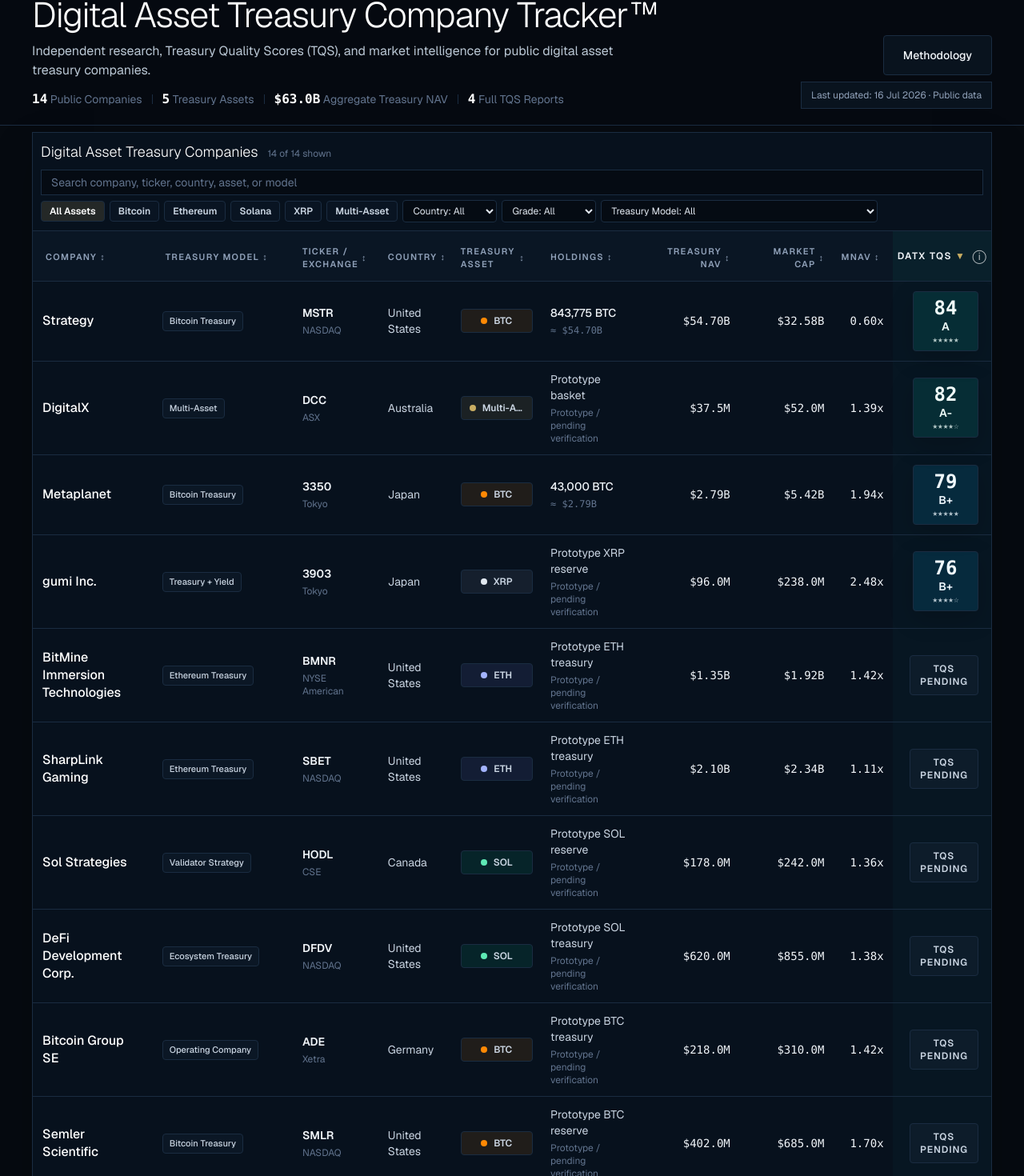
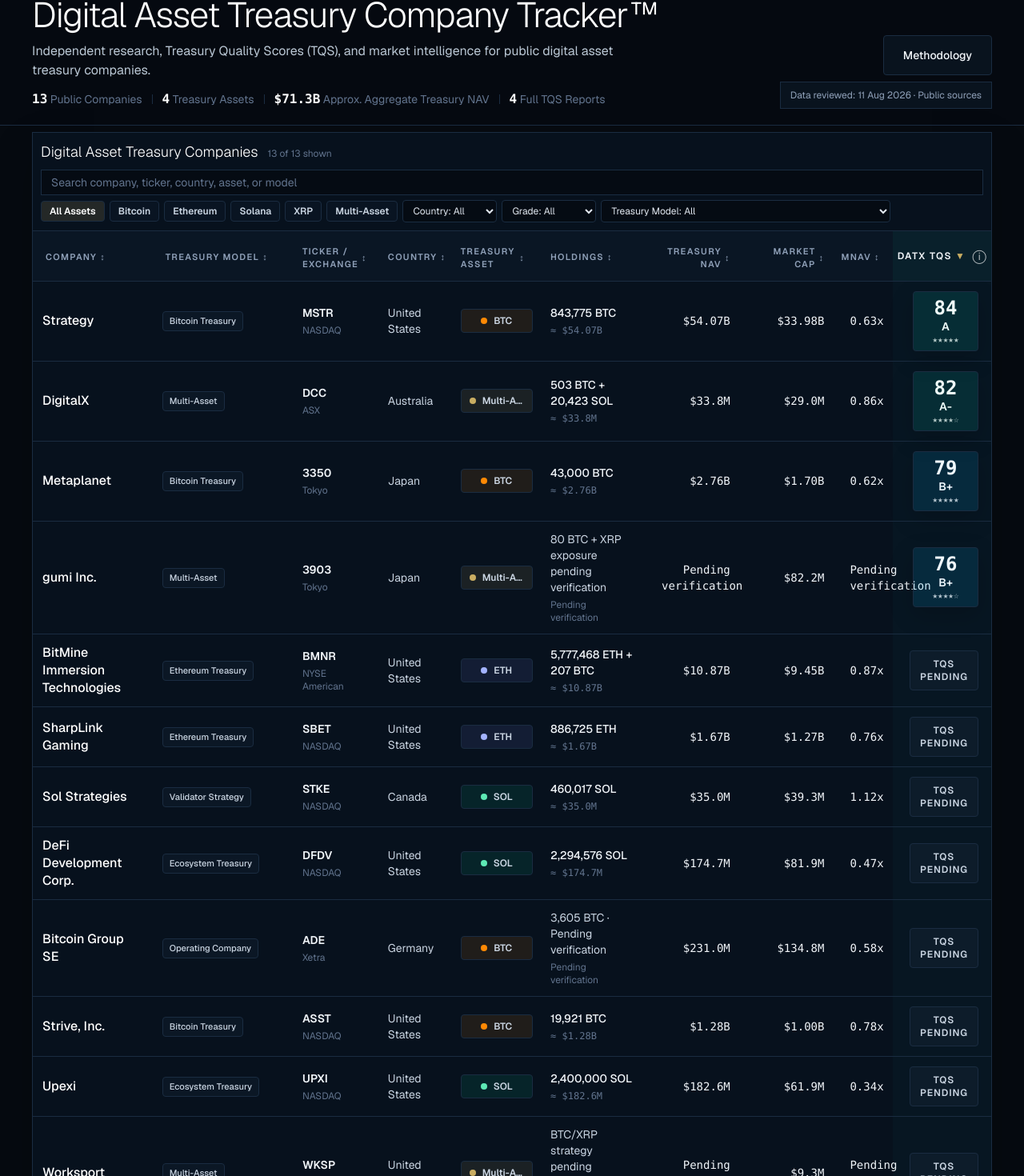
Before and after one commit to datxstrategy-creator/datx-prototype, a Next.js app: page /tracker in a window 1280 px wide. Shown: the part 72-1542 px from the top of the page at 80% size. Built offline with nearby package versions, Linux system fonts and the light colour scheme.

Commit message:
Update live DATX tracker company data

```diff
--- a/app/dat-tracker-prototype/company-report-template.tsx
+++ b/app/dat-tracker-prototype/company-report-template.tsx
@@ -352,6 +352,12 @@
           <p className="mt-8 max-w-5xl border-t border-datx-line pt-5 text-sm leading-7 text-slate-400">
             {report.disclaimer}
           </p>
+          {report.reviewNotice ? (
+            <div className="mt-5 max-w-5xl border border-amber-300/30 bg-amber-400/10 p-4 text-sm leading-7 text-amber-100">
+              <p className="font-semibold text-amber-50">Analyst review notice</p>
+              <p className="mt-2 text-amber-100/85">{report.reviewNotice}</p>
+            </div>
+          ) : null}
         </div>
       </section>
 
--- a/app/dat-tracker-prototype/tracker-client.tsx
+++ b/app/dat-tracker-prototype/tracker-client.tsx
@@ -70,6 +70,11 @@
   model: string;
   rating: TqsRating | PendingRating;
   dataNote?: string;
+  sources?: {
+    label: string;
+    url: string;
+    date: string;
+  }[];
 };
 
 const assetFilters: AssetFilter[] = [
@@ -229,7 +234,9 @@
 }
 
 function hasVerifiedHolding(company: CompanyRecord) {
-  return !company.holdings.toLowerCase().includes("prototype");
+  const holdings = company.holdings.toLowerCase();
+
+  return !holdings.includes("prototype") && !holdings.includes("pending");
 }
 
 function confidenceStars(confidence: number) {
@@ -500,6 +507,7 @@
 
 function HoldingsDisplay({ company }: { company: CompanyRecord }) {
   const verified = hasVerifiedHolding(company);
+  const pending = company.holdings.toLowerCase().includes("pending");
 
   return (
     <div className="text-sm">
@@ -508,6 +516,8 @@
       </p>
       {verified ? (
         <p className="mt-1 font-mono text-xs text-slate-500">≈ {company.treasuryNav}</p>
+      ) : pending ? (
+        <p className="mt-1 text-xs text-slate-500">Pending verification</p>
       ) : (
         <p className="mt-1 text-xs text-slate-500">Prototype / pending verification</p>
       )}
@@ -1159,6 +1169,9 @@
             <p className="mt-3 text-sm leading-7 text-slate-400">
               Numerical treasury data and analyst-scored qualitative categories
               are treated separately so assumptions remain visible.
+              {publicMode
+                ? " Crypto prices are as of 11 Aug 2026, approximately 03:38 UTC."
+                : ""}
             </p>
           </div>
           <div className="border border-datx-line bg-[#091522] p-4">
@@ -1451,7 +1464,12 @@
                 {[
                   [summary.companiesTracked, "Public Companies"],
                   [summary.assetsRepresented, "Treasury Assets"],
-                  [summary.aggregateNav, "Aggregate Treasury NAV"],
+                  [
+                    summary.aggregateNav,
+                    publicMode
+                      ? "Approx. Aggregate Treasury NAV"
+                      : "Aggregate Treasury NAV",
+                  ],
                   [summary.ratedCount, "Full TQS Reports"],
                 ].map(([value, label], index) => (
                   <div className="flex items-center gap-3" key={label}>
@@ -1480,7 +1498,9 @@
                 Methodology
               </button>
               <div className="border border-datx-line bg-datx-panel/60 px-3 py-2 text-xs text-slate-400">
-                Last updated: 16 Jul 2026 · {publicMode ? "Public data" : "Prototype data"}
+                {publicMode
+                  ? "Data reviewed: 11 Aug 2026 · Public sources"
+                  : "Last updated: 16 Jul 2026 · Prototype data"}
               </div>
             </div>
           </div>
--- a/app/tracker/methodology/page.tsx
+++ b/app/tracker/methodology/page.tsx
@@ -131,6 +131,9 @@
 
         <section className="border-t border-datx-line pt-5 text-sm leading-7 text-slate-400">
           <p>{methodology.disclaimer}</p>
+          <p className="mt-3 text-xs text-slate-500">
+            Crypto prices are as of 11 Aug 2026, approximately 03:38 UTC.
+          </p>
         </section>
       </div>
     </main>
--- a/app/tracker/page.tsx
+++ b/app/tracker/page.tsx
@@ -40,12 +40,24 @@
     asset: "Bitcoin",
     assetLabel: "BTC",
     holdings: "843,775 BTC",
-    treasuryNav: "$54.70B",
-    treasuryNavValue: 54.7,
-    marketCap: "$32.58B",
-    marketCapValue: 32.58,
-    mnav: "0.60x",
+    treasuryNav: "$54.07B",
+    treasuryNavValue: 54.069498,
+    marketCap: "$33.98B",
+    marketCapValue: 33.98,
+    mnav: "0.63x",
     model: "Levered Bitcoin treasury platform",
+    sources: [
+      {
+        label: "Strategy SEC filing",
+        url: "https://www.sec.gov/Archives/edgar/data/1050446/000119312526237907/mstr-ex99_1.htm",
+        date: "26 May 2026",
+      },
+      {
+        label: "CoinGecko public-company treasury data",
+        url: "https://www.coingecko.com/en/treasuries/companies/strategy",
+        date: "11 Aug 2026",
+      },
+    ],
     rating: {
       status: "rated",
       score: 84,
@@ -79,15 +91,33 @@
     exchange: "ASX",
     country: "Australia",
     asset: "Multi-Asset",
-    assetLabel: "BTC / Multi-Asset",
-    holdings: "Prototype basket",
-    treasuryNav: "$37.5M",
-    treasuryNavValue: 0.0375,
-    marketCap: "$52.0M",
-    marketCapValue: 0.052,
-    mnav: "1.39x",
+    assetLabel: "BTC / SOL",
+    holdings: "503 BTC + 20,423 SOL",
+    treasuryNav: "$33.8M",
+    treasuryNavValue: 0.033786083,
+    marketCap: "$29.0M",
+    marketCapValue: 0.02903,
+    mnav: "0.86x",
     model: "Operating company with digital asset treasury",
-    dataNote: "Prototype numerical fields where verified live data was not supplied.",
+    dataNote:
+      "DigitalX treasury holdings reviewed from public treasury sources. USD value uses crypto prices as of 11 Aug 2026, approximately 03:38 UTC.",
+    sources: [
+      {
+        label: "DigitalX Bitcoin Treasury page",
+        url: "https://www.digitalx.com/bitcoin-treasury/",
+        date: "11 Aug 2026",
+      },
+      {
+        label: "CoinGecko public-company treasury data",
+        url: "https://www.coingecko.com/en/treasuries/companies/digitalx",
+        date: "11 Aug 2026",
+      },
+      {
+        label: "The Block treasury data",
+        url: "https://www.theblock.co/treasuries/dcc.ax",
+        date: "11 Aug 2026",
+      },
+    ],
     rating: {
       status: "rated",
       score: 82,
@@ -128,13 +158,26 @@
     asset: "Bitcoin",
     assetLabel: "BTC",
     holdings: "43,000 BTC",
-    treasuryNav: "$2.79B",
-    treasuryNavValue: 2.79,
-    marketCap: "$5.42B",
-    marketCapValue: 5.42,
-    mnav: "1.94x",
+    treasuryNav: "$2.76B",
+    treasuryNavValue: 2.75544,
+    marketCap: "$1.70B",
+    marketCapValue: 1.7,
+    mnav: "0.62x",
     model: "Asia-focused Bitcoin treasury company",
-    dataNote: "Prototype numerical fields where verified live data was not supplied.",
+    dataNote:
+      "Metaplanet holdings reviewed from public treasury sources. USD value uses crypto prices as of 11 Aug 2026, approximately 03:38 UTC.",
+    sources: [
+      {
+        label: "Metaplanet treasury dashboard",
+        url: "https://treasury.metaplanet.jp/",
+        date: "11 Aug 2026",
+      },
+      {
+        label: "CoinGecko public-company treasury data",
+        url: "https://www.coingecko.com/en/treasuries/companies/metaplanet",
+        date: "11 Aug 2026",
+      },
+    ],
     rating: {
       status: "rated",
       score: 79,
@@ -176,16 +219,34 @@
     ticker: "3903",
     exchange: "Tokyo",
     country: "Japan",
-    asset: "XRP",
-    assetLabel: "XRP",
-    holdings: "Prototype XRP reserve",
-    treasuryNav: "$96.0M",
-    treasuryNavValue: 0.096,
-    marketCap: "$238.0M",
-    marketCapValue: 0.238,
-    mnav: "2.48x",
-    model: "Blockchain operating company with active XRP treasury",
-    dataNote: "Prototype numerical fields where verified live data was not supplied.",
+    asset: "Multi-Asset",
+    assetLabel: "BTC / XRP",
+    holdings: "80 BTC + XRP exposure pending verification",
+    treasuryNav: "Pending verification",
+    treasuryNavValue: 0,
+    marketCap: "$82.2M",
+    marketCapValue: 0.08217,
+    mnav: "Pending verification",
+    model: "Blockchain operating company with BTC and XRP exposure",
+    dataNote:
+      "gumi holdings data and analysis are under analyst review. The current XRP quantity and complete crypto portfolio remain pending verification.",
+    sources: [
+      {
+        label: "CoinGecko public-company treasury data",
+        url: "https://www.coingecko.com/en/treasuries/companies/gumi-inc",
+        date: "11 Aug 2026",
+      },
+      {
+        label: "gumi IR information",
+        url: "https://gu3.co.jp/ir/information/",
+        date: "11 Aug 2026",
+      },
+      {
+        label: "TSE/Minkabu XRP disclosure index",
+        url: "https://minkabu.jp/stock/3903/news/4324385",
+        date: "29 Aug 2025",
+      },
+    ],
     rating: {
       status: "rated",
       score: 76,
@@ -229,15 +290,28 @@
     country: "United States",
     asset: "Ethereum",
     assetLabel: "ETH",
-    holdings: "Prototype ETH treasury",
-    treasuryNav: "$1.35B",
-    treasuryNavValue: 1.35,
-    marketCap: "$1.92B",
-    marketCapValue: 1.92,
-    mnav: "1.42x",
+    holdings: "5,777,468 ETH + 207 BTC",
+    treasuryNav: "$10.87B",
+    treasuryNavValue: 10.868031676,
+    marketCap: "$9.45B",
+    marketCapValue: 9.45,
+    mnav: "0.87x",
     model: "Ethereum treasury and mining infrastructure",
     rating: { status: "pending" },
-    dataNote: "Prototype pending record; no completed DATX rating.",
+    dataNote:
+      "Holdings reviewed from BitMine public release. USD value uses crypto prices as of 11 Aug 2026, approximately 03:38 UTC.",
+    sources: [
+      {
+        label: "BitMine public holdings release",
+        url: "https://www.prnewswire.com/news-releases/bitmine-immersion-technologies-bmnr-announces-eth-holdings-reach-5-78-million-tokens-and-total-crypto-and-total-cash-holdings-of-11-5-billion-302829332.html",
+        date: "20 Jul 2026",
+      },
+      {
+        label: "CoinGecko public-company treasury data",
+        url: "https://www.coingecko.com/en/treasuries/companies/bitmine?coin=ethereum",
+        date: "11 Aug 2026",
+      },
+    ],
   },
   {
     slug: "sharplink-gaming",
@@ -247,33 +321,59 @@
     country: "United States",
     asset: "Ethereum",
     assetLabel: "ETH",
-    holdings: "Prototype ETH treasury",
-    treasuryNav: "$2.10B",
-    treasuryNavValue: 2.1,
-    marketCap: "$2.34B",
-    marketCapValue: 2.34,
-    mnav: "1.11x",
+    holdings: "886,725 ETH",
+    treasuryNav: "$1.67B",
+    treasuryNavValue: 1.666006882,
+    marketCap: "$1.27B",
+    marketCapValue: 1.27,
+    mnav: "0.76x",
     model: "Ethereum treasury vehicle",
     rating: { status: "pending" },
-    dataNote: "Prototype pending record; no completed DATX rating.",
+    dataNote:
+      "SharpLink holdings reviewed from public company disclosures. USD value uses crypto prices as of 11 Aug 2026, approximately 03:38 UTC.",
+    sources: [
+      {
+        label: "SharpLink Form 8-K",
+        url: "https://www.sec.gov/Archives/edgar/data/1981535/000149315226031202/form8-k.htm",
+        date: "30 Jun 2026",
+      },
+      {
+        label: "SharpLink public dashboard",
+        url: "https://www.sharplink.com/dashboard?lang=en_US",
+        date: "11 Aug 2026",
+      },
+    ],
   },
   {
     slug: "sol-strategies",
     name: "Sol Strategies",
-    ticker: "HODL",
-    exchange: "CSE",
+    ticker: "STKE",
+    exchange: "NASDAQ",
     country: "Canada",
     asset: "Solana",
     assetLabel: "SOL",
-    holdings: "Prototype SOL reserve",
-    treasuryNav: "$178.0M",
-    treasuryNavValue: 0.178,
-    marketCap: "$242.0M",
-    marketCapValue: 0.242,
-    mnav: "1.36x",
+    holdings: "460,017 SOL",
+    treasuryNav: "$35.0M",
+    treasuryNavValue: 0.035007294,
+    marketCap: "$39.3M",
+    marketCapValue: 0.03933,
+    mnav: "1.12x",
     model: "Solana treasury and validator exposure",
     rating: { status: "pending" },
-    dataNote: "Prototype pending record; no completed DATX rating.",
+    dataNote:
+      "Primary ticker updated to STKE / NASDAQ. SOL Strategies also trades as HODL / CSE. USD value uses crypto prices as of 11 Aug 2026, approximately 03:38 UTC.",
+    sources: [
+      {
+        label: "SOL Strategies monthly business update",
+        url: "https://www.newsfilecorp.com/release/303711/SOL-Strategies-June-2026-Monthly-Business-Update",
+        date: "2 Jul 2026",
+      },
+      {
+        label: "StockAnalysis market data",
+        url: "https://stockanalysis.com/stocks/stke/statistics/",
+        date: "11 Aug 2026",
+      },
+    ],
   },
   {
     slug: "defi-development",
@@ -283,15 +383,28 @@
     country: "United States",
     asset: "Solana",
     assetLabel: "SOL",
-    holdings: "Prototype SOL treasury",
-    treasuryNav: "$620.0M",
-    treasuryNavValue: 0.62,
-    marketCap: "$855.0M",
-    marketCapValue: 0.855,
-    mnav: "1.38x",
+    holdings: "2,294,576 SOL",
+    treasuryNav: "$174.7M",
+    treasuryNavValue: 0.174657234,
+    marketCap: "$81.9M",
+    marketCapValue: 0.08192,
+    mnav: "0.47x",
     model: "Solana accumulation and ecosystem exposure",
     rating: { status: "pending" },
-    dataNote: "Prototype pending record; no completed DATX rating.",
+    dataNote:
+      "Holdings reviewed from DeFi Development Corp. public disclosure. USD value uses crypto prices as of 11 Aug 2026, approximately 03:38 UTC.",
+    sources: [
+      {
+        label: "DeFi Development Corp. public disclosure",
+        url: "https://www.sec.gov/Archives/edgar/data/1805526/000180552626000031/dfdv-exx991.htm",
+        date: "13 May 2026",
+      },
+      {
+        label: "StockAnalysis market data",
+        url: "https://stockanalysis.com/stocks/dfdv/statistics/",
+        date: "11 Aug 2026",
+      },
+    ],
   },
   {
     slug: "bitcoin-group",
@@ -301,33 +414,64 @@
     country: "Germany",
     asset: "Bitcoin",
     assetLabel: "BTC",
-    holdings: "Prototype BTC treasury",
-    treasuryNav: "$218.0M",
-    treasuryNavValue: 0.218,
-    marketCap: "$310.0M",
-    marketCapValue: 0.31,
-    mnav: "1.42x",
+    holdings: "3,605 BTC · Pending verification",
+    treasuryNav: "$231.0M",
+    treasuryNavValue: 0.2310084,
+    marketCap: "$134.8M",
+    marketCapValue: 0.1348,
+    mnav: "0.58x",
     model: "Operating company with Bitcoin balance sheet",
     rating: { status: "pending" },
-    dataNote: "Prototype pending record; no completed DATX rating.",
+    dataNote:
+      "Exact BTC quantity is sourced from third-party treasury trackers and remains pending company verification. Included in approximate aggregate with source treatment disclosed.",
+    sources: [
+      {
+        label: "Bitcoin Group annual report release",
+        url: "https://cdn.financialreports.eu/financialreports/media/filings/4517/2026/RNS/4517_rns_2026-06-26_edda2190-d560-43e3-956b-096eab9cb62c.html",
+        date: "26 Jun 2026",
+      },
+      {
+        label: "BitcoinTreasuries public-company data",
+        url: "https://bitcointreasuries.net/public-companies/bitcoin-group",
+        date: "11 Aug 2026",
+      },
+    ],
   },
   {
-    slug: "semler-scientific",
-    name: "Semler Scientific",
-    ticker: "SMLR",
+    slug: "strive",
+    name: "Strive, Inc.",
+    ticker: "ASST",
     exchange: "NASDAQ",
     country: "United States",
     asset: "Bitcoin",
     assetLabel: "BTC",
-    holdings: "Prototype BTC reserve",
-    treasuryNav: "$402.0M",
-    treasuryNavValue: 0.402,
-    marketCap: "$685.0M",
-    marketCapValue: 0.685,
-    mnav: "1.70x",
-    model: "Healthcare operating company with Bitcoin treasury",
+    holdings: "19,921 BTC",
+    treasuryNav: "$1.28B",
+    treasuryNavValue: 1.27653768,
+    marketCap: "$1.00B",
+    marketCapValue: 1,
+    mnav: "0.78x",
+    model: "Bitcoin treasury platform",
     rating: { status: "pending" },
-    dataNote: "Prototype pending record; no completed DATX rating.",
+    dataNote:
+      "Strive replaced Semler Scientific following completion of the Semler acquisition. USD value uses crypto prices as of 11 Aug 2026, approximately 03:38 UTC.",
+    sources: [
+      {
+        label: "Strive acquisition completion release",
+        url: "https://investors.strive.com/news-events/news-releases/news-details/2026/Strive-Announces-the-Completion-of-Semler-Scientific-Acquisition/default.aspx",
+        date: "16 Jan 2026",
+      },
+      {
+        label: "Strive Bitcoin holdings disclosure",
+        url: "https://ebs.publicnow.com/view/B2FED2E07987FBB0156ED78F6C4DFF3DA3DBB53B",
+        date: "20 Jul 2026",
+      },
+      {
+        label: "StockAnalysis market data",
+        url: "https://stockanalysis.com/stocks/asst/market-cap/",
+        date: "11 Aug 2026",
+      },
+    ],
   },
   {
     slug: "u-turn",
@@ -337,15 +481,28 @@
     country: "United States",
     asset: "Solana",
     assetLabel: "SOL",
-    holdings: "Prototype SOL reserve",
-    treasuryNav: "$312.0M",
-    treasuryNavValue: 0.312,
-    marketCap: "$421.0M",
-    marketCapValue: 0.421,
-    mnav: "1.35x",
+    holdings: "2,400,000 SOL",
+    treasuryNav: "$182.6M",
+    treasuryNavValue: 0.1824,
+    marketCap: "$61.9M",
+    marketCapValue: 0.0619,
+    mnav: "0.34x",
     model: "Solana treasury strategy",
     rating: { status: "pending" },
-    dataNote: "Prototype pending record; no completed DATX rating.",
+    dataNote:
+      "Holdings reviewed from Upexi public treasury dashboard. USD value uses crypto prices as of 11 Aug 2026, approximately 03:38 UTC.",
+    sources: [
+      {
+        label: "Upexi treasury dashboard",
+        url: "https://www.upexi.com/?trk=organization_guest_main-feed-card-text",
+        date: "11 Aug 2026",
+      },
+      {
+        label: "StockAnalysis market data",
+        url: "https://stockanalysis.com/stocks/upxi/statistics/",
+        date: "11 Aug 2026",
+      },
+    ],
   },
   {
     slug: "worksport",
@@ -355,33 +512,33 @@
     country: "United States",
     asset: "Multi-Asset",
     assetLabel: "BTC / XRP",
-    holdings: "Prototype dual-asset reserve",
-    treasuryNav: "$14.2M",
-    treasuryNavValue: 0.0142,
-    marketCap: "$38.0M",
-    marketCapValue: 0.038,
-    mnav: "2.68x",
+    holdings: "BTC/XRP strategy pending verification",
+    treasuryNav: "Pending verification",
+    treasuryNavValue: 0,
+    marketCap: "$9.3M",
+    marketCapValue: 0.00933,
+    mnav: "Pending verification",
     model: "Operating company with dual-asset reserve",
     rating: { status: "pending" },
-    dataNote: "Prototype pending record; no completed DATX rating.",
-  },
-  {
-    slug: "meitu",
-    name: "Meitu",
-    ticker: "1357",
-    exchange: "HKEX",
-    country: "Hong Kong",
-    asset: "Multi-Asset",
-    assetLabel: "BTC / ETH",
-    holdings: "Prototype historical basket",
-    treasuryNav: "$156.0M",
-    treasuryNavValue: 0.156,
-    marketCap: "$1.46B",
-    marketCapValue: 1.46,
-    mnav: "9.36x",
-    model: "Consumer internet company with digital asset allocation",
-    rating: { status: "pending" },
-    dataNote: "Prototype pending record; no completed DATX rating.",
+    dataNote:
+      "Worksport has disclosed a BTC/XRP strategy, but exact BTC holdings and complete treasury NAV remain pending verification.",
+    sources: [
+      {
+        label: "Worksport crypto treasury adoption release",
+        url: "https://investors.worksport.com/post/worksport-wksp-to-adopt-cryptocurrency-bitcoin-and-xrp-for-corporate-treasury",
+        date: "5 Dec 2024",
+      },
+      {
+        label: "Worksport initial purchases release",
+        url: "https://investors.worksport.com/post/worksport-wksp-initiates-bitcoin-btc-ripple-xrp-purchases-as-part-of-strategic-move-to-hedge-inflation-and-embrace-cryptocurrency-adoption",
+        date: "29 Jan 2025",
+      },
+      {
+        label: "ChartExchange market data",
+        url: "https://chartexchange.com/symbol/nasdaq-wksp/",
+        date: "11 Aug 2026",
+      },
+    ],
   },
   {
     slug: "hyperscale-data",
@@ -389,17 +546,40 @@
     ticker: "GPUS",
     exchange: "NYSE American",
     country: "United States",
-    asset: "XRP",
-    assetLabel: "XRP",
-    holdings: "Prototype XRP reserve",
-    treasuryNav: "$41.0M",
-    treasuryNavValue: 0.041,
-    marketCap: "$67.0M",
-    marketCapValue: 0.067,
-    mnav: "1.63x",
-    model: "Infrastructure company with XRP treasury allocation",
+    asset: "Bitcoin",
+    assetLabel: "BTC",
+    holdings: "560.0363 BTC · Last disclosed 27 Jan 2026",
+    treasuryNav: "$35.9M",
+    treasuryNavValue: 0.035887126,
+    marketCap: "$63.0M",
+    marketCapValue: 0.06301,
+    mnav: "1.76x",
+    model: "Infrastructure company with Bitcoin treasury allocation",
     rating: { status: "pending" },
-    dataNote: "Prototype pending record; no completed DATX rating.",
+    dataNote:
+      "BTC quantity is the last exact public disclosure found, dated 27 Jan 2026. Later public updates disclosed combined cash and Bitcoin value without a refreshed BTC count.",
+    sources: [
+      {
+        label: "Hyperscale Bitcoin treasury launch release",
+        url: "https://www.prnewswire.com/news-releases/hyperscale-data-launches-100-million-bitcoin-treasury-strategy-as-part-of-ongoing-transformation-into-pure-play-ai-and-digital-asset-company-302556096.html",
+        date: "15 Sep 2025",
+      },
+      {
+        label: "Hyperscale BTC quantity release",
+        url: "https://www.morningstar.com/news/pr-newswire/20260127sf71568/hyperscale-data-bitcoin-treasury-at-5600363-bitcoin",
+        date: "27 Jan 2026",
+      },
+      {
+        label: "Hyperscale SEC public update",
+        url: "https://www.sec.gov/Archives/edgar/data/896493/000121465926005744/ex99_1.htm",
+        date: "7 May 2026",
+      },
+      {
+        label: "StockAnalysis market data",
+        url: "https://stockanalysis.com/stocks/gpus/",
+        date: "11 Aug 2026",
+      },
+    ],
   },
 ];
 
```
Also changed, not shown: app/dat-tracker-prototype/company-reports.ts (+5 -2 lines).
